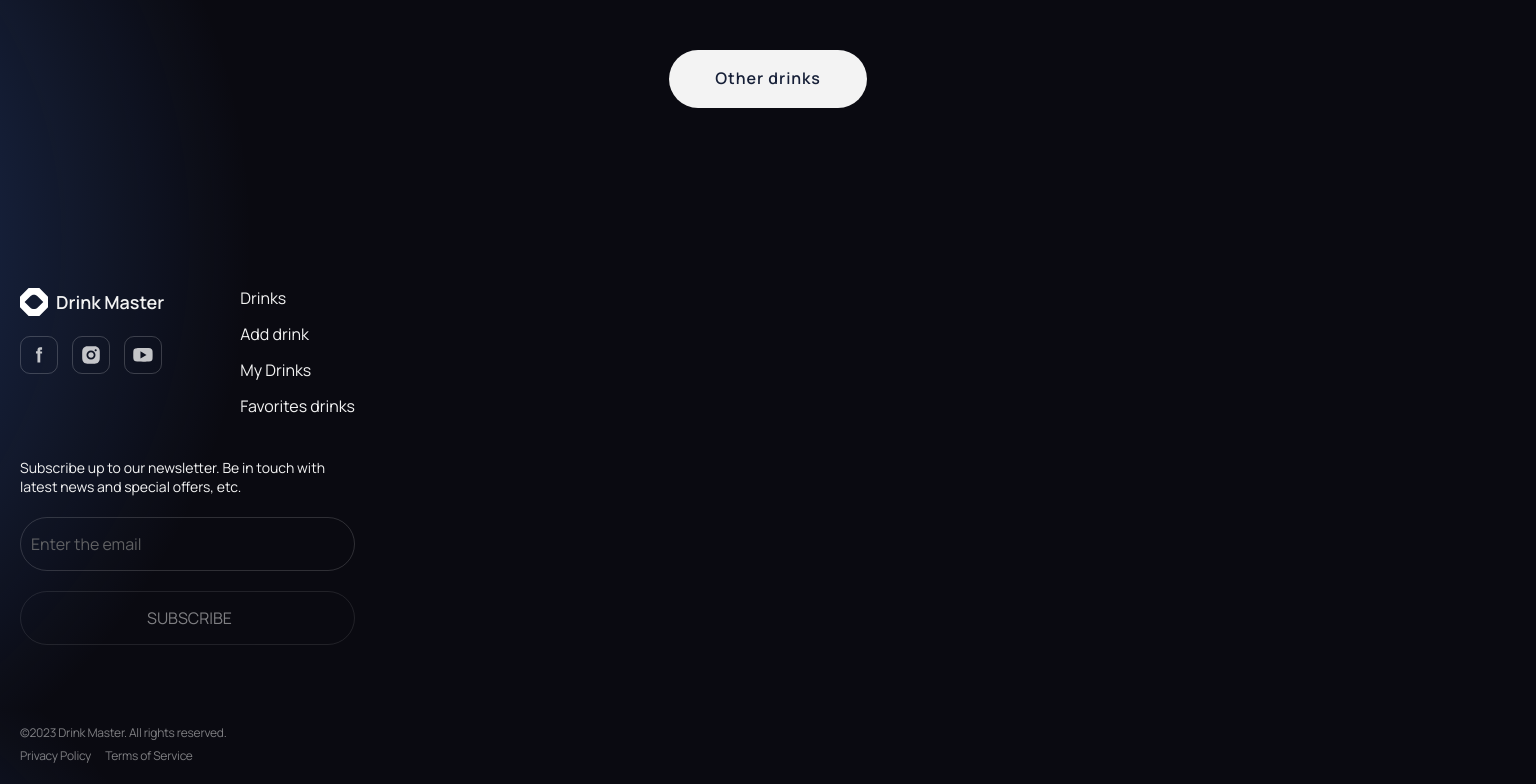
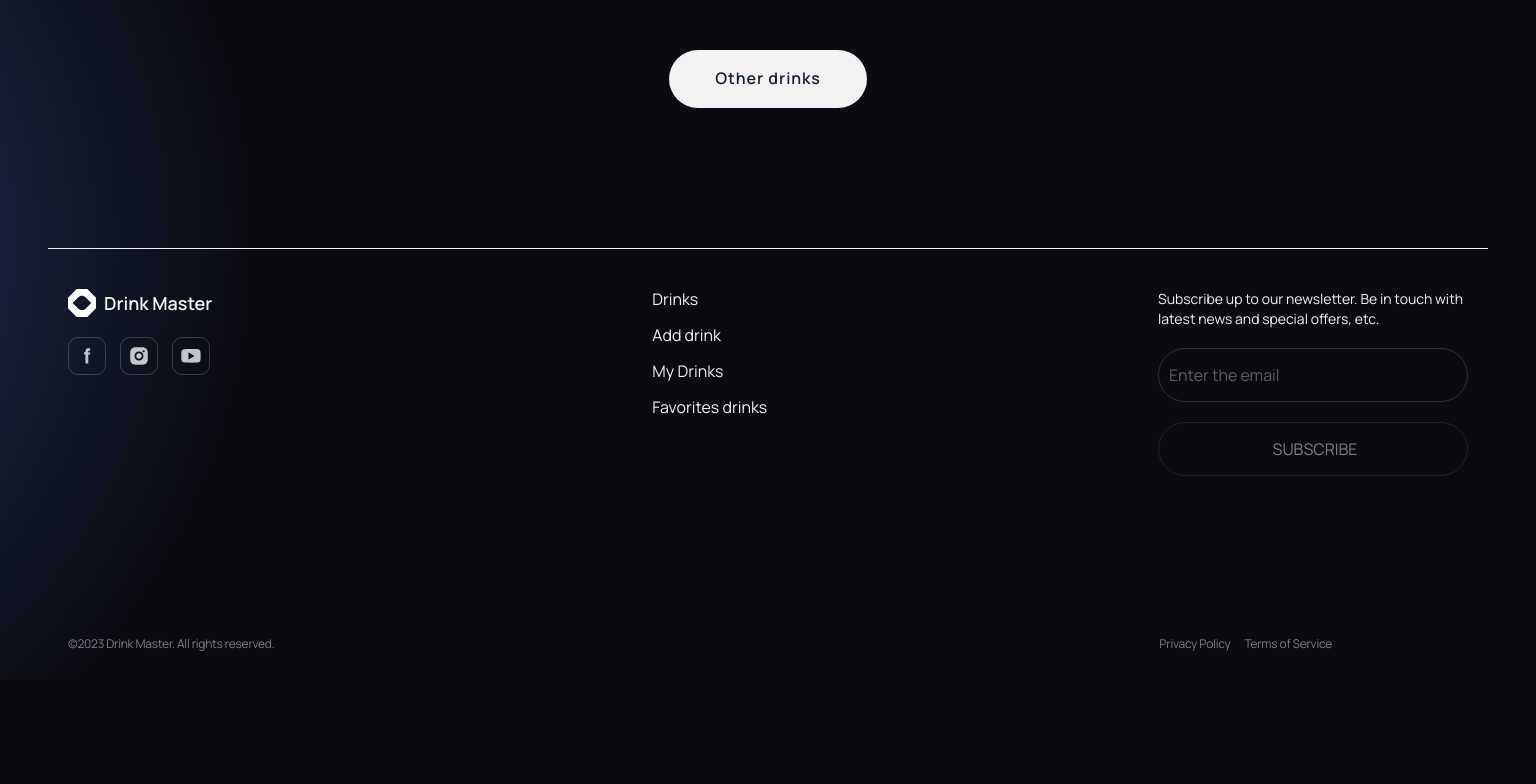
Before and after one commit to Dmytroukraine/drink_master-front, a React (Create React App) app: page /drink_master-front/home in a window 1536 px wide. Shown: the part 3051-3835 px from the top of the page. After the commit the page ends 3731 px from the top, so only its background shows below. Built offline with nearby package versions, Linux system fonts and the light colour scheme.

Commit message:
styled finish

```diff
--- a/src/components/Footer/Footer.jsx
+++ b/src/components/Footer/Footer.jsx
@@ -10,6 +10,7 @@ const Footer = () => {
   return (
     <>
     <div className={css.footer}>
+      <div className={css.wraperMediaTablet}>
       <div className={css.wraperMedia}>
       <div>
       <Logo/>
@@ -19,6 +20,7 @@ const Footer = () => {
       </div>
 
       <SubscribeForm/>
+      </div>
       <PrivacyPolicy />
     </div>
     </>
--- a/src/components/Footer/Footer.module.css
+++ b/src/components/Footer/Footer.module.css
@@ -4,8 +4,31 @@
   padding-top: 40px;
   background-color: transparent;
   width: 375px;
+  margin: 0 auto;
+  border-top: 1px solid rgba(243, 243,243);
   }
   .wraperMedia{
     display: flex;
     justify-content: space-between;
   }
+  @media screen and (min-width: 768px) {
+    .footer{
+      width:768px;
+    }
+    .wraperMedia{
+      flex-direction: column;
+
+    }
+    .wraperMediaTablet{
+      display: flex;
+      justify-content: space-between;
+    }
+  }
+  @media screen and (min-width: 1440px) {
+    .footer{
+      width:1440px;
+    }
+    .wraperMedia{
+     flex-direction: row;
+  }
+}
--- a/src/components/Footer/NavFooter.module.css
+++ b/src/components/Footer/NavFooter.module.css
@@ -5,3 +5,14 @@
   margin-bottom: 40px;
   color: #F3F3F3;
 }
+@media screen and (min-width: 768px) {
+  .navigation{
+margin-top: 48px;
+  }
+}
+@media screen and (min-width: 1440px) {
+  .navigation{
+margin-top: 0;
+padding-left: 440px;
+  }
+}
--- a/src/components/Footer/PrivacyPolicy.module.css
+++ b/src/components/Footer/PrivacyPolicy.module.css
@@ -14,3 +14,13 @@ padding-bottom: 20px;
   display: flex;
   column-gap: 14px;
 }
+@media screen and (min-width: 768px) {
+  .privacyPolicy{
+    display: flex;
+    justify-content: space-between;
+    margin-top: 80px;
+  }
+  .groupText{
+    padding-right: 136px;
+  }
+}
--- a/src/components/Footer/SubscribeForm.module.css
+++ b/src/components/Footer/SubscribeForm.module.css
@@ -31,3 +31,14 @@ background: transparent;
 .subscribeFormButton:disabled{
   opacity: 0.5;
 }
+@media screen and (min-width: 768px) {
+  .subscribeFormButton {
+    width: 310px;
+  }
+  .subscribeFormImput{
+    width: 310px;
+  }
+  .subscribeFormText{
+    width: 310px;
+  }
+}
```
